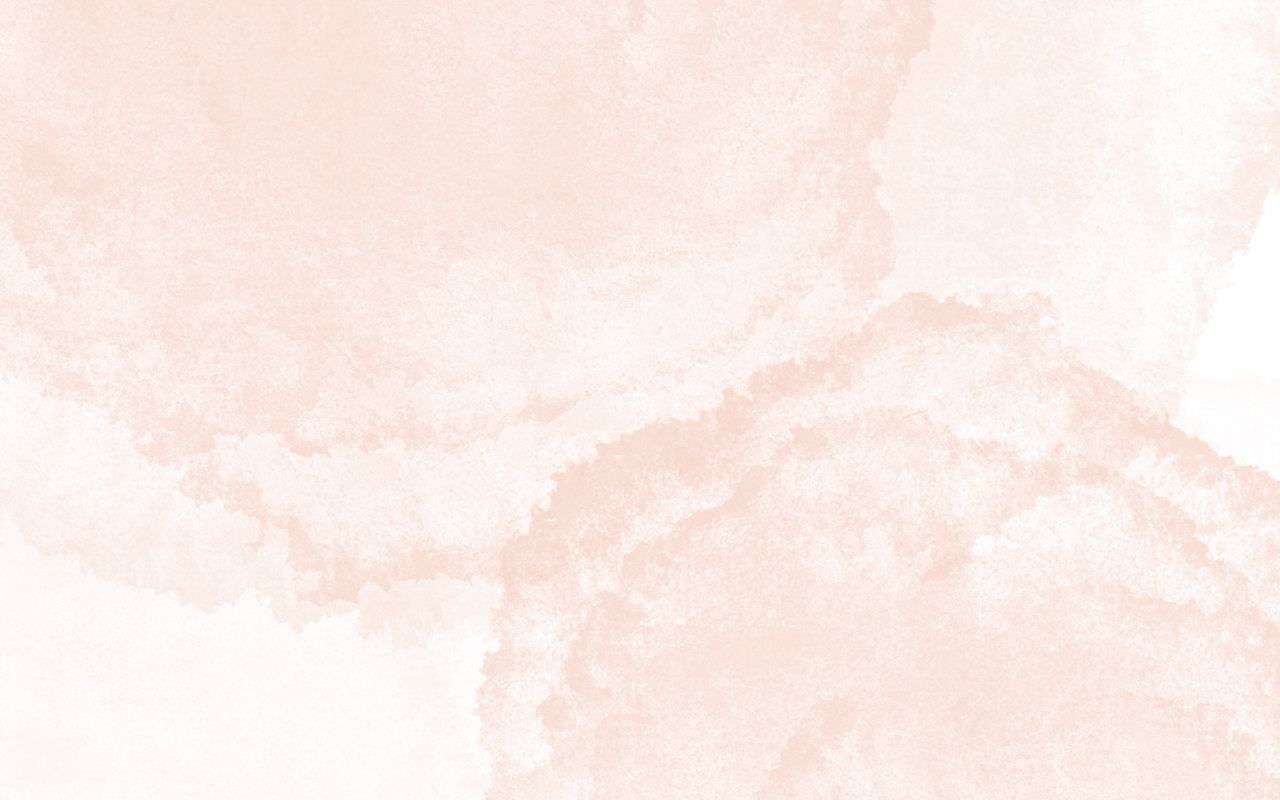
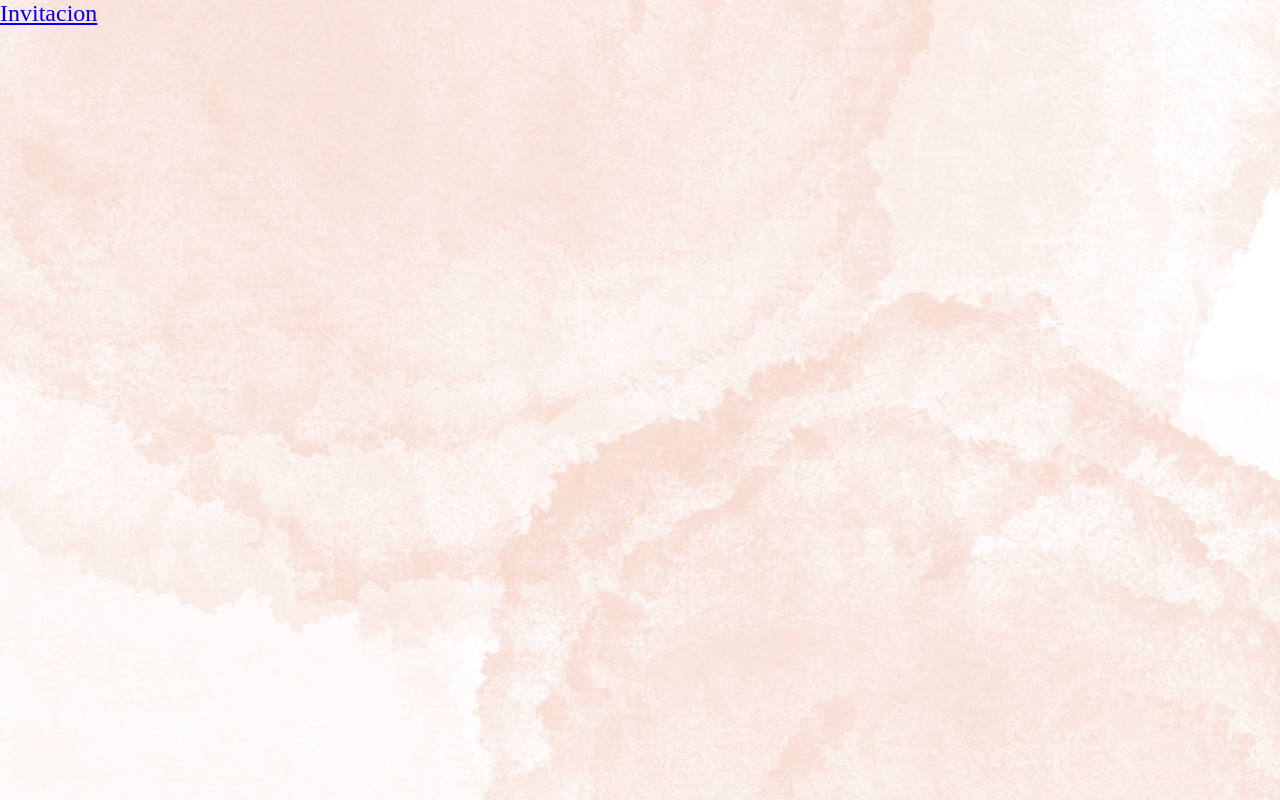
Before and after one commit to rokutsuki/rokutsuki.github.io, a plain HTML site: page index.html in a window 1280 px wide. Drawn offline with Linux system fonts and the light colour scheme; files that its build step writes are made by us from their sources; files whose address does not match are found by name; a web font is replaced by a local one.

Commit message:
correccion

```diff
--- a/index.html
+++ b/index.html
@@ -14,7 +14,7 @@
 
 </head>
 <body>
-    <a href="/invitaciones/90_aniversario/index.html"
+    <a href="/invitaciones/90_aniversario/index.html" >Invitacion</a>
 
 </body>
 </html>
```
